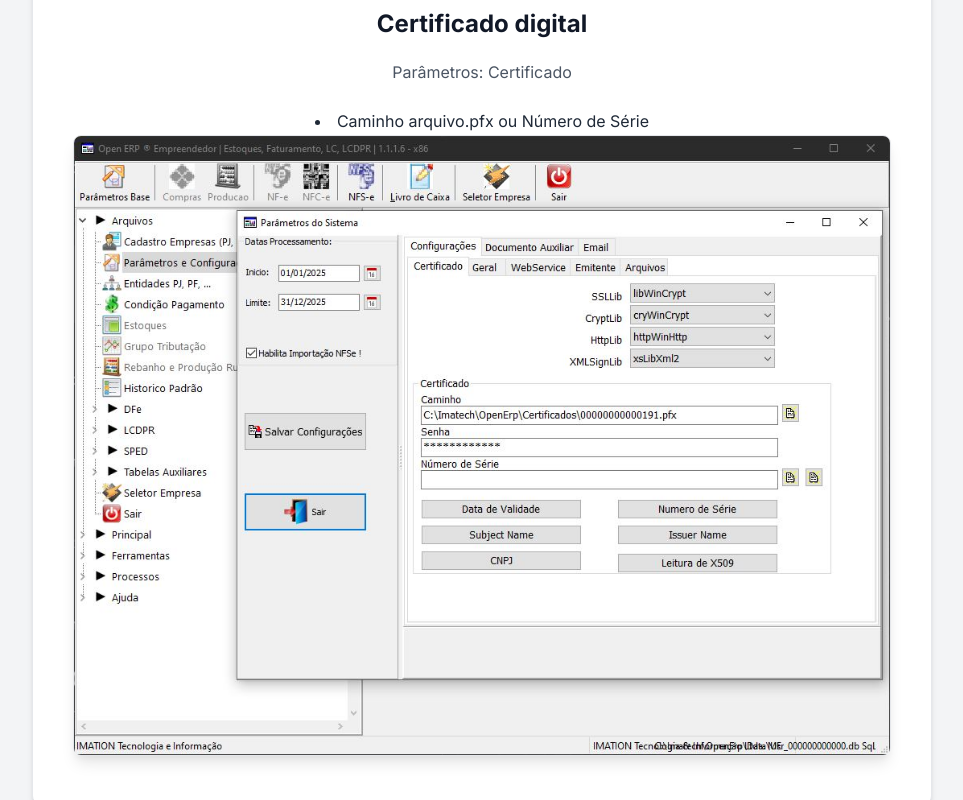
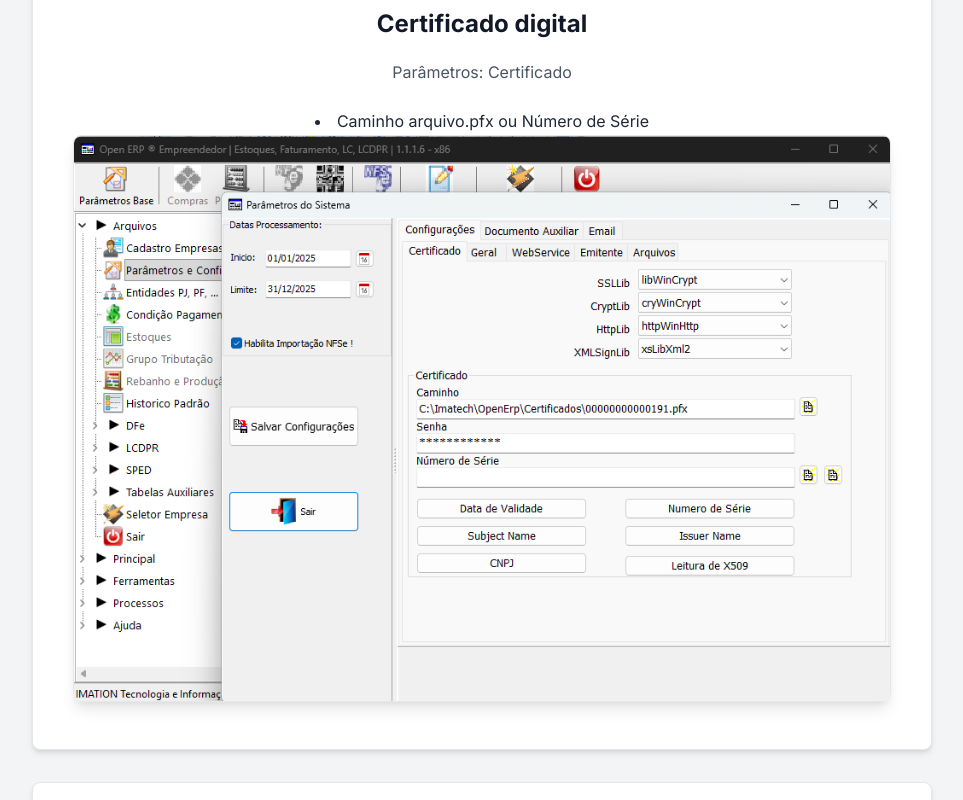
Before and after one commit to imation-gyn/imation-gyn.github.io, a React (Vite) app: page / in a window 1280 px wide. Shown: the part 4600-5400 px from the top of the page, without its empty margins (158-1121 px from the left). Built offline with nearby package versions, Linux system fonts and the light colour scheme.

Commit message:
Atualiza Tutorial, Detelhes de uso

```diff
--- a/src/components/Tutorial.jsx
+++ b/src/components/Tutorial.jsx
@@ -33,7 +33,7 @@ const Tutorial = () => {
                         <p>Parâmetros: Certificado</p>
                         <li>Caminho arquivo.pfx ou Número de Série</li>
                         <div className="product-image">
-                            <img src={`${import.meta.env.BASE_URL}Tela_Certificado.jpg`} alt="Software Screenshot" className="product-screenshot" />
+                            <img src={`${import.meta.env.BASE_URL}Tela_Certificado.png`} alt="Software Screenshot" className="product-screenshot" />
                         </div>
                     </div>
                     <div className="step-card">
```
Also changed, not shown: public/Tela_Certificado.jpg (deleted), public/Tela_Certificado.png (added).
